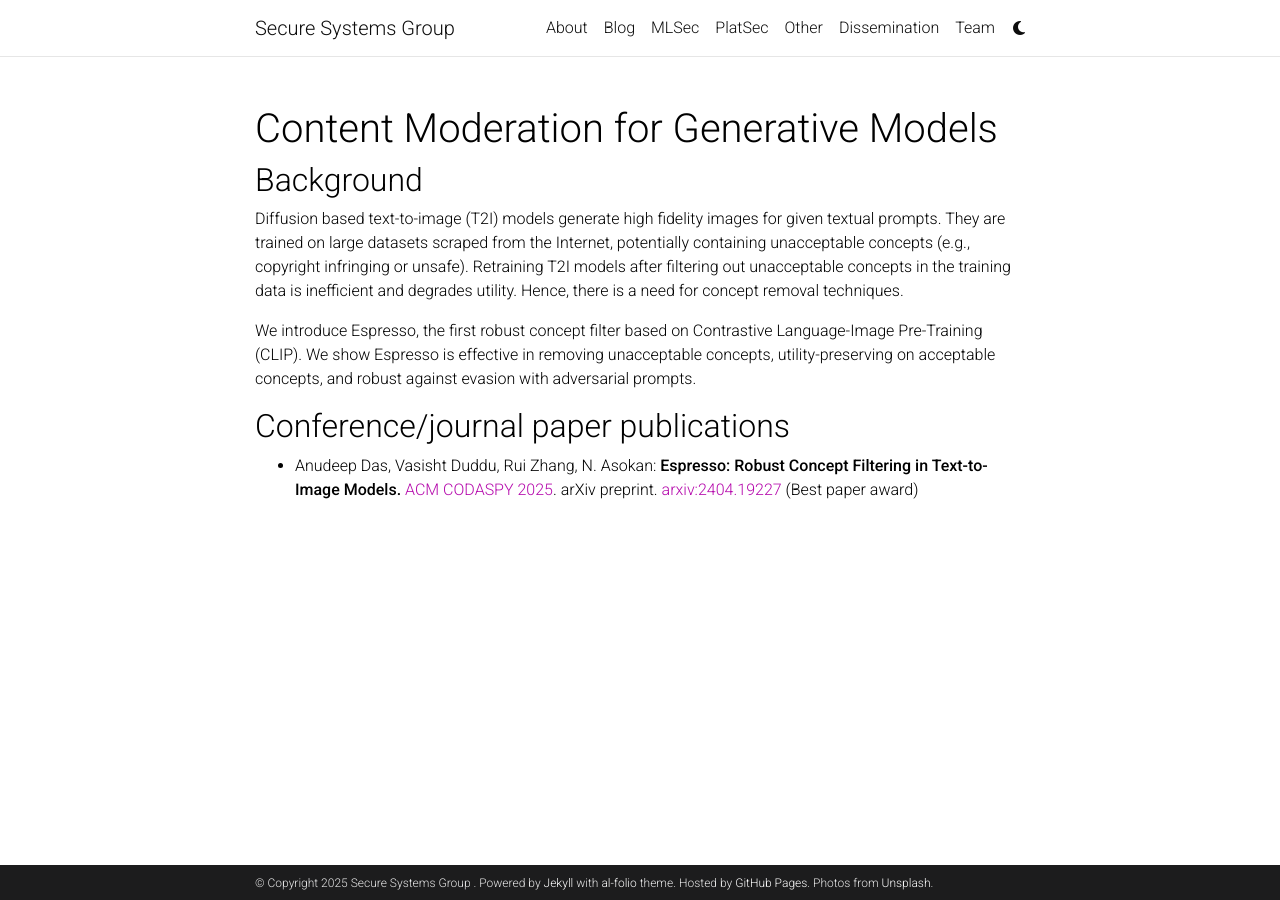
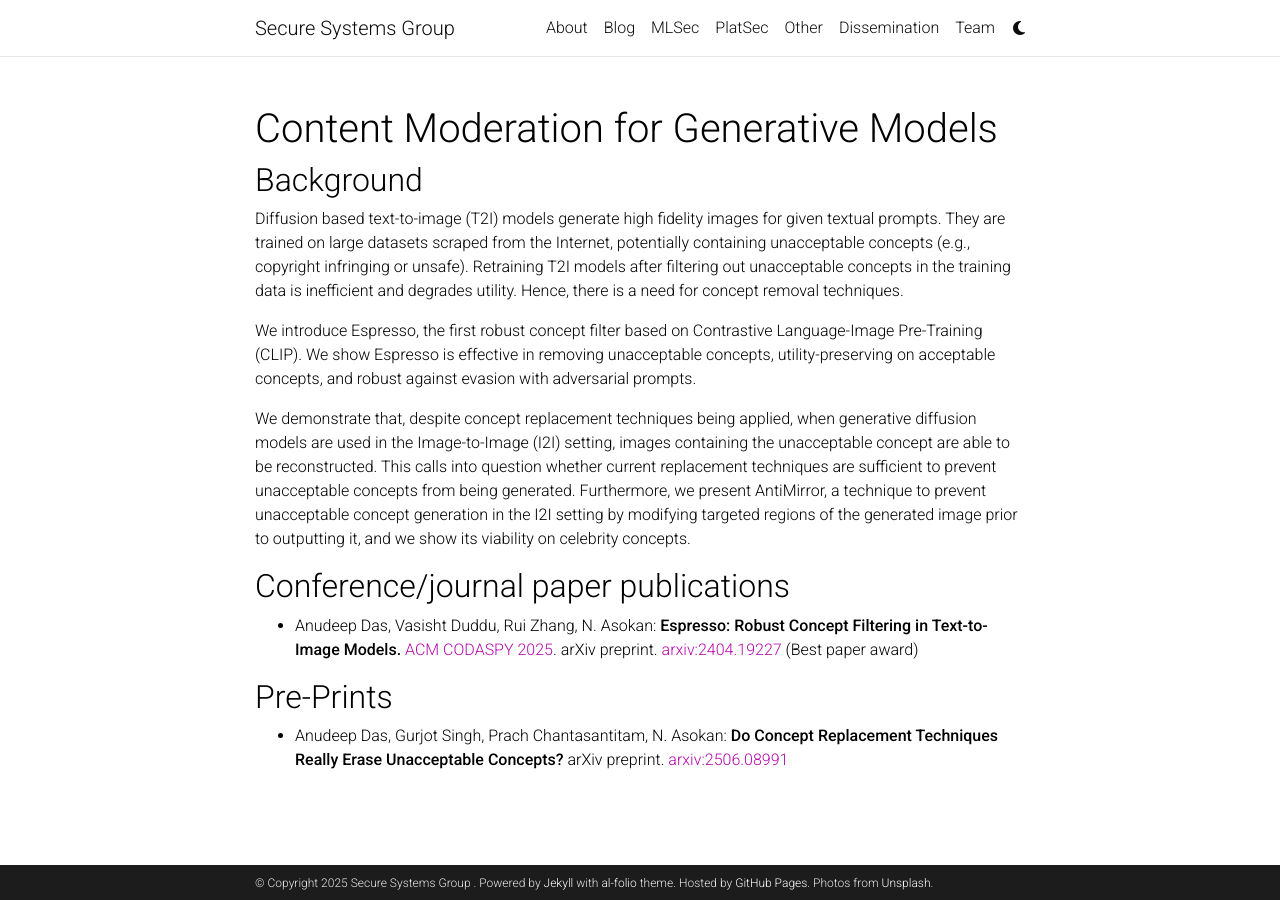
Before and after one commit to ssg-research/ssg-research.github.io, a Jekyll site: the page built from _projects/mlsec/conceptfilter.md, in a window 1280 px wide. Built offline with Jekyll 4.4.1, drawn with Linux system fonts in a browser that asks for light colours; comment, search, counter and statistics services are not loaded; a style sheet for code colours, icons or effects is not loaded.

Commit message:
Update conceptfilter.md

```diff
--- a/_projects/mlsec/conceptfilter.md
+++ b/_projects/mlsec/conceptfilter.md
@@ -19,6 +19,12 @@ Hence, there is a need for concept removal techniques.
 We introduce Espresso, the first robust concept filter based on Contrastive Language-Image Pre-Training (CLIP).
 We show Espresso is effective in removing unacceptable concepts, utility-preserving on acceptable concepts, and robust against evasion with adversarial prompts.
 
+We demonstrate that, despite concept replacement techniques being applied, when generative diffusion models are used in the Image-to-Image (I2I) setting, images containing the unacceptable concept are able to be reconstructed. This calls into question whether current replacement techniques are sufficient to prevent unacceptable concepts from being generated. Furthermore, we present AntiMirror, a technique to prevent unacceptable concept generation in the I2I setting by modifying targeted regions of the generated image prior to outputting it, and we show its viability on celebrity concepts.
+
 ## Conference/journal paper publications
 
 - Anudeep Das, Vasisht Duddu, Rui Zhang, N. Asokan: **Espresso: Robust Concept Filtering in Text-to-Image Models.** [ACM CODASPY 2025](https://www.codaspy.org/2025/). arXiv preprint. [arxiv:2404.19227](https://arxiv.org/abs/2404.19227) (Best paper award)
+
+## Pre-Prints
+
+- Anudeep Das, Gurjot Singh, Prach Chantasantitam, N. Asokan:  **Do Concept Replacement Techniques Really Erase Unacceptable Concepts?** arXiv preprint. [arxiv:2506.08991](https://arxiv.org/abs/2506.08991)
```
